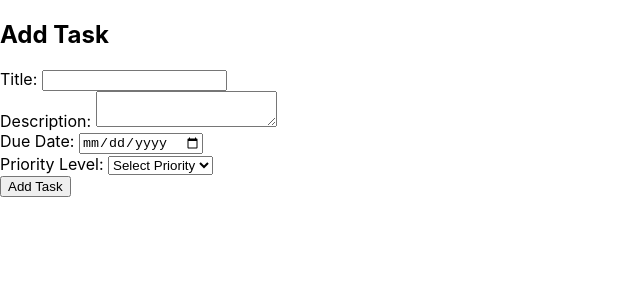
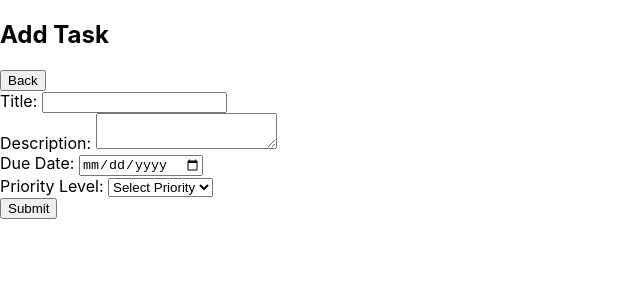
Before and after one commit to muhammadderic/ToDoManager, a React (Create React App) app in the folder client/: page /addtask in a window 1280 px wide. Shown: the top 300 px of the page, without its empty margins (0-640 px from the left). Built offline with nearby package versions, Linux system fonts and the light colour scheme.

Commit message:
Change date format in ListTasks from ISO 8601 to local date en-US

```diff
--- a/client/src/components/AddTask.jsx
+++ b/client/src/components/AddTask.jsx
@@ -1,4 +1,5 @@
 import { useState } from "react";
+import { Link } from "react-router-dom";
 
 function AddTask() {
   const [title, setTitle] = useState("");
@@ -17,7 +18,7 @@ function AddTask() {
     };
 
     try {
-      const response = await fetch("/api/v1/tasks", {
+      const response = await fetch("http://localhost:5000/api/v1/tasks", {
         method: "POST",
         headers: {
           "Content-Type": "application/json",
@@ -41,6 +42,9 @@ function AddTask() {
   return (
     <div>
       <h2>Add Task</h2>
+      <Link to="/">
+        <button>Back</button>
+      </Link>
       <form onSubmit={handleSubmit}>
         <div>
           <label htmlFor="title">Title: </label>
@@ -84,7 +88,7 @@ function AddTask() {
           </select>
         </div>
 
-        <button type="submit">Add Task</button>
+        <button type="submit">Submit</button>
       </form>
     </div>
   )
--- a/client/src/components/Home.jsx
+++ b/client/src/components/Home.jsx
@@ -17,6 +17,7 @@ function Home() {
       .then(response => response.json())
       .then(data => {
         setTasks(data);
+        console.log(data);
         setLoading(false);
       })
       .catch(error => {
--- a/client/src/components/ListTasks.jsx
+++ b/client/src/components/ListTasks.jsx
@@ -1,4 +1,6 @@
 const ListData = ({ tasks }) => {
+  const options = { year: 'numeric', month: 'long', day: 'numeric' };
+
   return (
     <ul>
       {
@@ -6,7 +8,8 @@ const ListData = ({ tasks }) => {
           <li key={task._id}>
             <p>Title: {task.title}</p>
             <p>Description: {task.description}</p>
-            <p>Due Date: {task.dueDate}</p>
+            <p>Due Date: {
+              new Date(task.dueDate).toLocaleDateString('en-US', options)}</p>
             <p>Priority: {task.priority}</p>
           </li>
         ))
```
